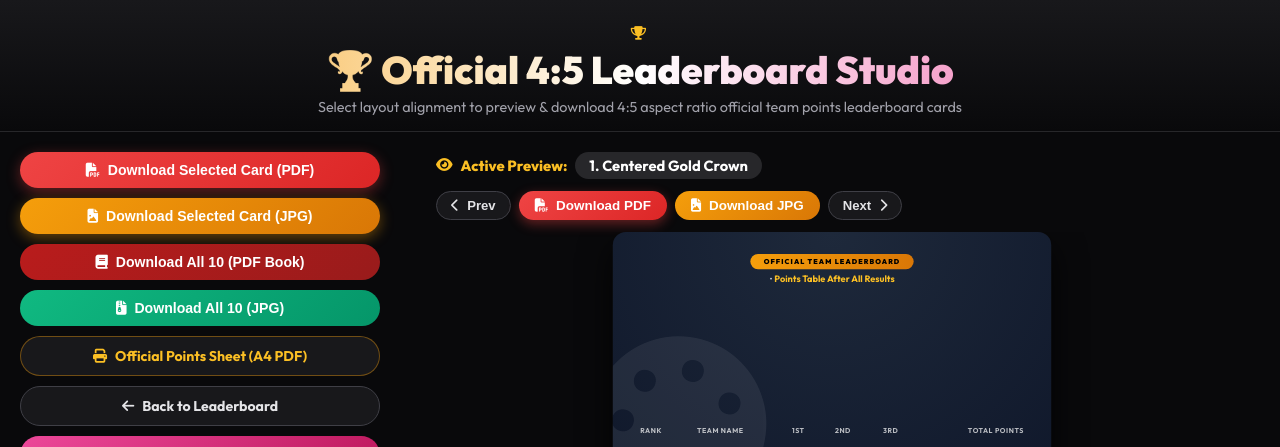
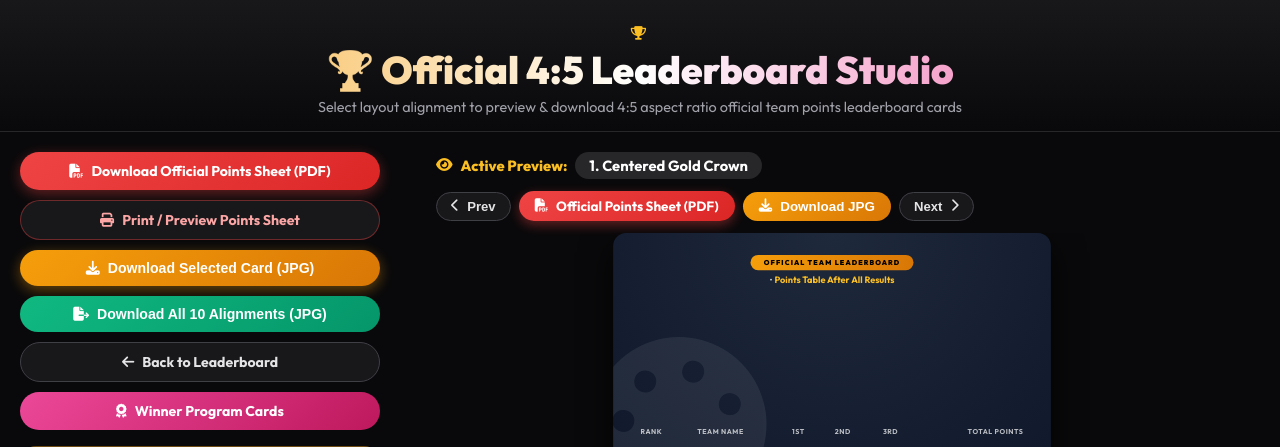
Before and after one commit to Suhailirfani/commonapp, a Django app: template templates/core/team_points_cards.html in a window 1280 px wide. Shown: the top 447 px of the page. Run offline with Django 5.2, Linux system fonts and the light colour scheme; the template is opened without the code that fills it, so the values that code supplies are empty; some libraries are stand-ins or nearby versions; some web fonts are replaced.

Commit message:
fix(team-points-cards): keep only official points sheet PDF and remove designed card PDF options

```diff
--- a/templates/core/team_points_cards.html
+++ b/templates/core/team_points_cards.html
@@ -8,8 +8,6 @@
     <link rel="stylesheet" href="https://cdnjs.cloudflare.com/ajax/libs/font-awesome/6.5.0/css/all.min.css">
     <!-- html2canvas for JPEG export -->
     <script src="https://cdnjs.cloudflare.com/ajax/libs/html2canvas/1.4.1/html2canvas.min.js"></script>
-    <!-- jsPDF for neat high-res PDF document export -->
-    <script src="https://cdnjs.cloudflare.com/ajax/libs/jspdf/2.5.1/jspdf.umd.min.js"></script>
 
     <style>
         * { margin: 0; padding: 0; box-sizing: border-box; }
@@ -432,21 +430,18 @@
 
             <!-- ACTION BUTTONS -->
             <div class="controls">
-                <button class="btn btn-pdf" onclick="downloadCurrentCardPDF()" style="justify-content: center; box-shadow: 0 4px 14px rgba(239, 68, 68, 0.4);">
-                    <i class="fa-solid fa-file-pdf"></i> Download Selected Card (PDF)
-                </button>
+                <a href="{% url 'core:download_team_standings_pdf' institution.slug %}{% if selected_n %}?n_results={{ selected_n }}{% endif %}" class="btn btn-pdf" style="justify-content: center; box-shadow: 0 4px 14px rgba(239, 68, 68, 0.4); text-decoration: none;" title="Download Printable Official Points Sheet (A4 PDF)">
+                    <i class="fa-solid fa-file-pdf"></i> Download Official Points Sheet (PDF)
+                </a>
+                <a href="{% url 'core:download_team_standings_pdf' institution.slug %}?preview=1{% if selected_n %}&n_results={{ selected_n }}{% endif %}" target="_blank" class="btn btn-outline" style="justify-content: center; border-color: rgba(239, 68, 68, 0.4); color: #fca5a5; text-decoration: none;" title="Preview / Print Official Points Sheet">
+                    <i class="fa-solid fa-print"></i> Print / Preview Points Sheet
+                </a>
                 <button class="btn btn-gold" onclick="downloadCurrentCard()" style="justify-content: center; box-shadow: 0 4px 14px rgba(245, 158, 11, 0.4);">
-                    <i class="fa-solid fa-file-image"></i> Download Selected Card (JPG)
-                </button>
-                <button class="btn btn-pdf-all" onclick="downloadAllAlignmentsPDF()" style="justify-content: center;">
-                    <i class="fa-solid fa-book"></i> Download All 10 (PDF Book)
+                    <i class="fa-solid fa-download"></i> Download Selected Card (JPG)
                 </button>
                 <button class="btn btn-dl-all" onclick="downloadAllAlignments()" style="justify-content: center;">
-                    <i class="fa-solid fa-file-zipper"></i> Download All 10 (JPG)
+                    <i class="fa-solid fa-file-export"></i> Download All 10 Alignments (JPG)
                 </button>
-                <a href="{% url 'core:download_team_standings_pdf' institution.slug %}{% if selected_n %}?n_results={{ selected_n }}{% endif %}" class="btn btn-outline" style="justify-content: center; border-color: rgba(245, 158, 11, 0.4); color: #fbbf24;" title="Printable Official Team Points Sheet (A4)">
-                    <i class="fa-solid fa-print"></i> Official Points Sheet (A4 PDF)
-                </a>
                 <a href="{% url 'core:team_standings' institution.slug %}{% if selected_n %}?n_results={{ selected_n }}{% endif %}" class="btn btn-outline" style="justify-content: center;">
                     <i class="fa-solid fa-arrow-left"></i> Back to Leaderboard
                 </a>
@@ -512,11 +507,11 @@
                     <button onclick="prevAlignment()" class="btn btn-outline" style="padding: 6px 14px; font-size: 0.82rem;">
                         <i class="fa-solid fa-chevron-left"></i> Prev
                     </button>
-                    <button onclick="downloadCurrentCardPDF()" class="btn btn-pdf" style="padding: 7px 16px; font-size: 0.84rem; box-shadow: 0 4px 12px rgba(239, 68, 68, 0.4);">
-                        <i class="fa-solid fa-file-pdf"></i> Download PDF
-                    </button>
+                    <a href="{% url 'core:download_team_standings_pdf' institution.slug %}{% if selected_n %}?n_results={{ selected_n }}{% endif %}" class="btn btn-pdf" style="padding: 7px 16px; font-size: 0.84rem; text-decoration: none; box-shadow: 0 4px 12px rgba(239, 68, 68, 0.4);" title="Download Official Points Sheet PDF">
+                        <i class="fa-solid fa-file-pdf"></i> Official Points Sheet (PDF)
+                    </a>
                     <button onclick="downloadCurrentCard()" class="btn btn-gold" style="padding: 7px 16px; font-size: 0.84rem;">
-                        <i class="fa-solid fa-file-image"></i> Download JPG
+                        <i class="fa-solid fa-download"></i> Download JPG
                     </button>
                     <button onclick="nextAlignment()" class="btn btn-outline" style="padding: 6px 14px; font-size: 0.82rem;">
                         Next <i class="fa-solid fa-chevron-right"></i>
@@ -1172,101 +1167,6 @@
     function hideOverlay() { document.getElementById('dl-overlay').classList.remove('active'); }
     function sleep(ms) { return new Promise(resolve => setTimeout(resolve, ms)); }
 
-    async function downloadCurrentCardPDF() {
-        const card = document.getElementById('active-a4-card');
-        const scaleContainer = document.getElementById('card-scale-container');
-        showOverlay();
-
-        const prevTransform = scaleContainer ? scaleContainer.style.transform : '';
-        if (scaleContainer) scaleContainer.style.transform = 'none';
-
-        try {
-            await sleep(80);
-            const canvas = await html2canvas(card, {
-                scale: 2.8,
-                useCORS: true,
-                logging: false,
-                allowTaint: true,
-                backgroundColor: null,
-                removeContainer: true
-            });
-
-            if (!window.jspdf || !window.jspdf.jsPDF) {
-                throw new Error("PDF library not loaded");
-            }
-            const { jsPDF } = window.jspdf;
-
-            // Dedicated 4:5 aspect ratio print format (200mm x 250mm) for edge-to-edge neat layout
-            const pdf = new jsPDF({
-                orientation: 'portrait',
-                unit: 'mm',
-                format: [200, 250]
-            });
-
-            const imgData = canvas.toDataURL('image/jpeg', 0.96);
-            pdf.addImage(imgData, 'JPEG', 0, 0, 200, 250, undefined, 'FAST');
-
-            const alignObj = alignments[currentAlignment - 1];
-            const alignSlug = alignObj ? alignObj.name.replace(/[^a-zA-Z0-9_-]/g, '_').toLowerCase() : ('alignment_' + currentAlignment);
-            pdf.save(`official_leaderboard_${alignSlug}_card.pdf`);
-        } catch (err) {
-            console.error("PDF generation failed:", err);
-            alert("Could not generate PDF. Please try again.");
-        } finally {
-            if (scaleContainer) scaleContainer.style.transform = prevTransform;
-            hideOverlay();
-        }
-    }
-
-    async function downloadAllAlignmentsPDF() {
-        showOverlay();
-        const initialAlignment = currentAlignment;
-        const scaleContainer = document.getElementById('card-scale-container');
-        const prevTransform = scaleContainer ? scaleContainer.style.transform : '';
-        if (scaleContainer) scaleContainer.style.transform = 'none';
-
-        try {
-            if (!window.jspdf || !window.jspdf.jsPDF) {
-                throw new Error("PDF library not loaded");
-            }
-            const { jsPDF } = window.jspdf;
-            const pdf = new jsPDF({
-                orientation: 'portrait',
-                unit: 'mm',
-                format: [200, 250]
-            });
-
-            for (let i = 1; i <= 10; i++) {
-                switchAlignment(i);
-                await sleep(250);
-
-                const card = document.getElementById('active-a4-card');
-                const canvas = await html2canvas(card, {
-                    scale: 2.4,
-                    useCORS: true,
-                    logging: false,
-                    allowTaint: true,
-                    backgroundColor: null,
-                    removeContainer: true
-                });
-                const imgData = canvas.toDataURL('image/jpeg', 0.95);
-                if (i > 1) {
-                    pdf.addPage([200, 250], 'portrait');
-                }
-                pdf.addImage(imgData, 'JPEG', 0, 0, 200, 250, undefined, 'FAST');
-                await sleep(100);
-            }
-            pdf.save('official_leaderboard_all_10_alignments_book.pdf');
-        } catch (err) {
-            console.error("Multi-page PDF generation failed:", err);
-            alert("Could not generate multi-page PDF book. Please try again.");
-        } finally {
-            if (scaleContainer) scaleContainer.style.transform = prevTransform;
-            switchAlignment(initialAlignment);
-            hideOverlay();
-        }
-    }
-
     async function downloadCurrentCard() {
         const card = document.getElementById('active-a4-card');
         const scaleContainer = document.getElementById('card-scale-container');
```
Also changed, not shown: apps/core/tests_results_pdf_search.py (+5 -4 lines).
